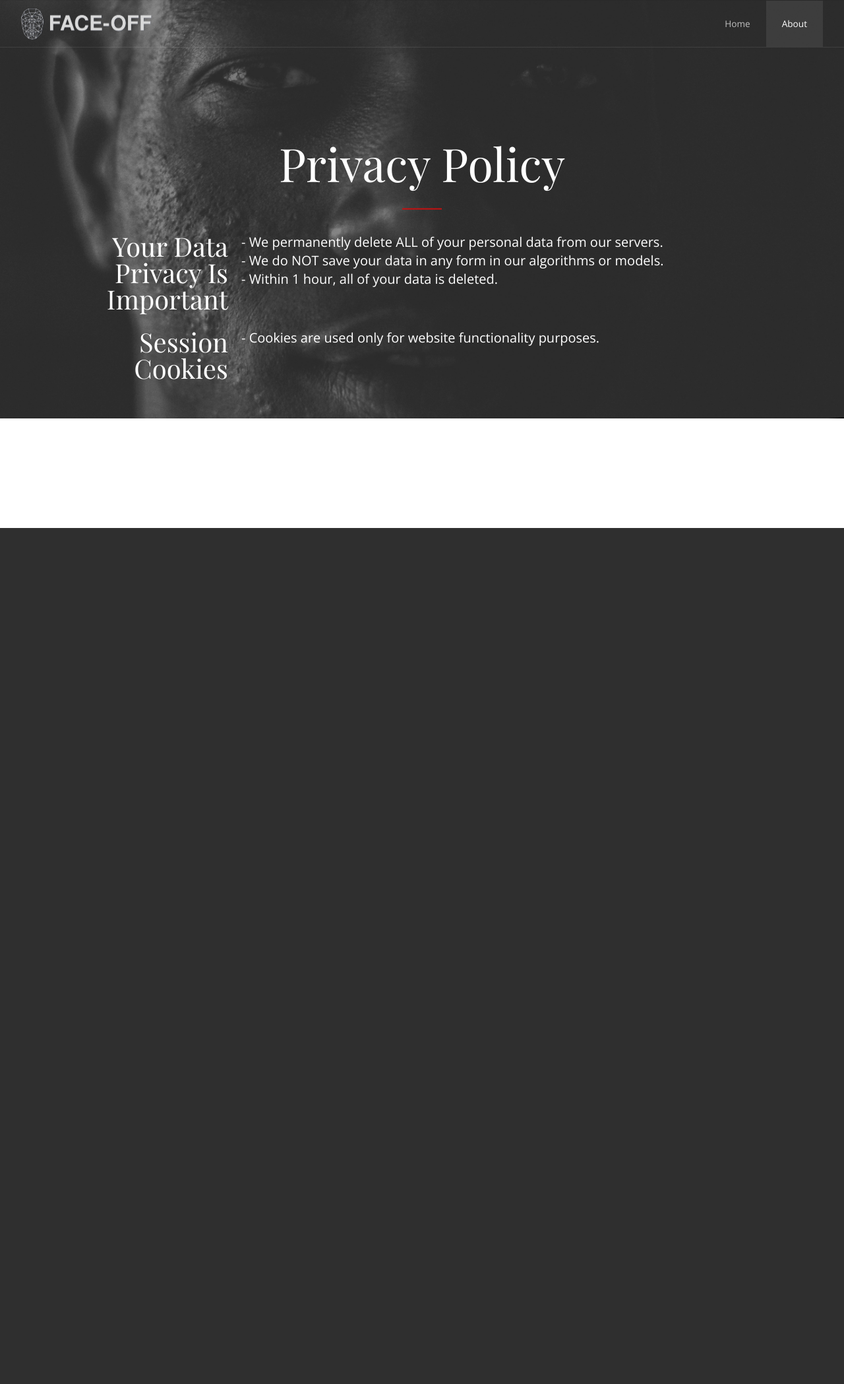
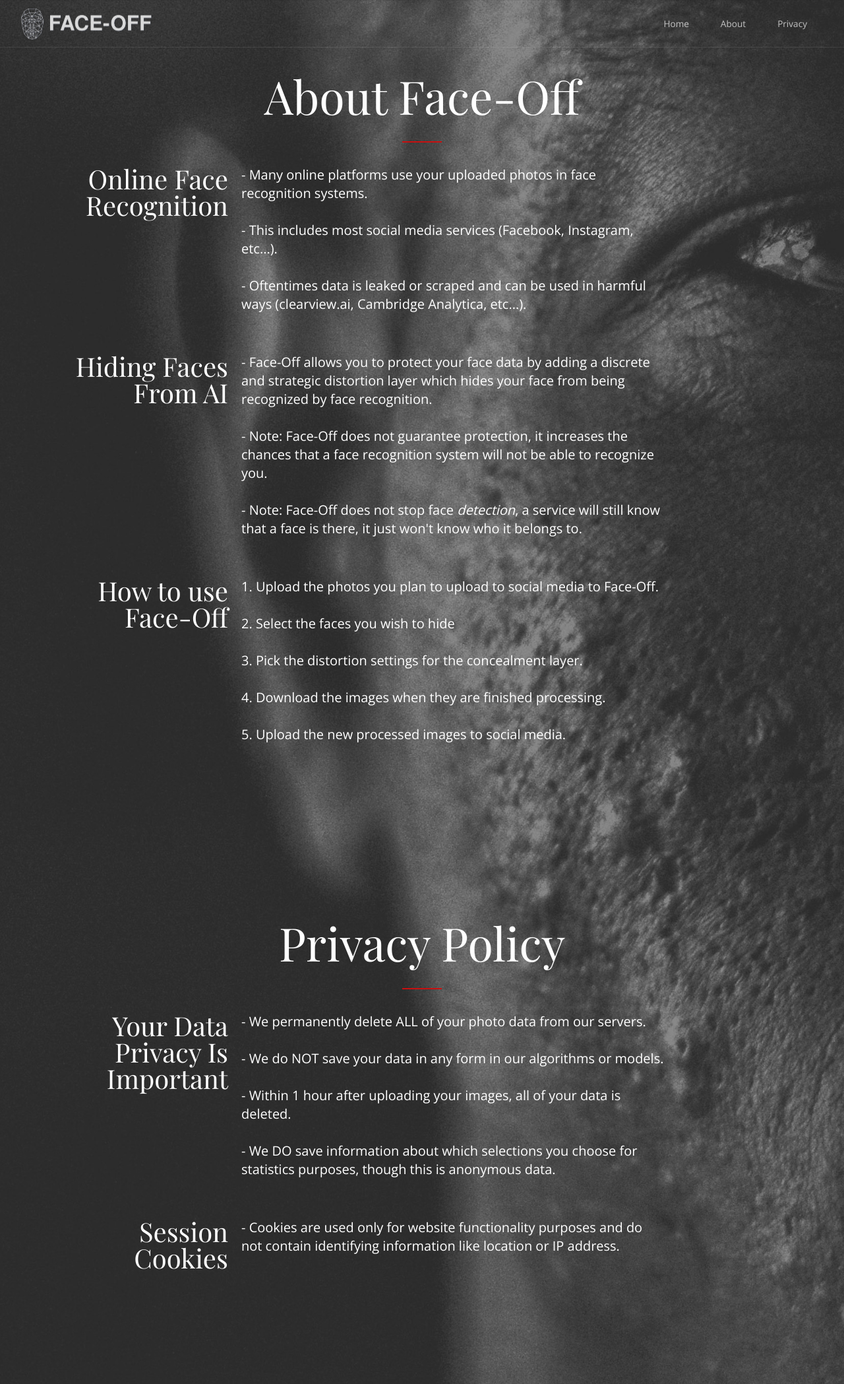
Before and after one commit to byron123t/faceoff, a Flask app: page /about in a window 1280 px wide. Shown: the whole page at 66% size. Before the commit the page ends 800 px from the top, so only its background shows below. Run offline with Flask 2, Linux system fonts and the light colour scheme; some libraries are stand-ins or nearby versions.

Commit message:
Fix UI issues and small exceptions

```diff
--- a/backend/Config.py
+++ b/backend/Config.py
@@ -1,5 +1,6 @@
 import os, cv2
 import numpy as np
+from redis import Redis, StrictRedis
 
 
 ROOT = os.path.abspath('./backend')
@@ -26,7 +27,7 @@ API_PEOPLE = ['barack', 'leo', 'matt', 'melania', 'morgan', 'taylor']
 PAIRS = {'barack': 'morgan', 'mark': 'bill', 'matt': 'bill', 'taylor': 'jenn',
          'melania': 'jenn', 'jenn': 'melania', 'bill': 'barack', 'morgan':
          'bill', 'leo': 'bill', 'meryl': 'jenn'}
-
+R = StrictRedis(host='localhost', port=6379, password='', decode_responses=True)
 
 def string_to_bool(arg):
     """Converts a string into a returned boolean."""
--- a/static/js/upload.js
+++ b/static/js/upload.js
@@ -6,8 +6,8 @@ $(document).ready(function(){
 
 $('#photo').live('change', (function(){
     var files = $(this)[0].files;
-    if(files.length > 500){
-        alert("you can select max 500 files.");
+    if(files.length > 50){
+        alert("you can select max 50 files.");
     }else{
         $('#file-counter').html(files.length + ' files selected');
     }
--- a/templates/about.html
+++ b/templates/about.html
@@ -1,5 +1,5 @@
 <!DOCTYPE html>
-<html lang="en-US" style="overflow: hidden">
+<html lang="en-US">
   <head>
     <meta charset="UTF-8">
     <meta name="viewport" content="width=device-width, initial-scale=1.0" />
@@ -17,7 +17,7 @@
     <link rel="shortcut icon" type="image/x-icon" href="{{ url_for('static', filename='img/shortcut.png') }}" />
   </head>
 
-  <body class="size-1140">
+  <body class="size-1140"  style="background-image: url({{ url_for('static', filename='img/header4-8.jpg') }}); background-size: cover;">
 
     <header role="banner" class="position-absolute">
       <nav class="background-transparent background-transparent-hightlight full-width sticky">
@@ -31,7 +31,8 @@
           <p class="nav-text"></p>
           <ul class="right chevron">
             <li><a href="/">Home</a></li>
-            <li><a href="/about">About</a></li>
+            <li><a href="/about#about">About</a></li>
+            <li><a href="/about#privacy">Privacy</a></li>
           </ul>
         </div>
       </nav>
@@ -40,8 +41,43 @@
     <main role="main">
       <header>
         <div class="s-12">
-              <img src="{{ url_for('static', filename='img/header4-8.jpg') }}" style="object-fit: cover;" alt="">
-              <section class="section content-center-vertical">
+          <section class="section" id="about">
+            <div class="line">
+              <h2 class="text-size-70 text-center text-white">About Face-Off</h2>
+              <hr class="break-small background-primary break-center">
+            </div>
+            <div class="line">
+              <div class="margin">
+                <div class="s-12 m-12 l-3">
+                  <p class="h1 text-size-40 margin-m-bottom-30 text-white text-line-height-1 text-right">Online Face Recognition</p>
+                </div>
+                <div class="s-12 m-12 l-7">
+                  <p class="text-size-20 margin-m-bottom-30 text-white"> - Many online platforms use your uploaded photos in face recognition systems.<br/><br/> - This includes most social media services (Facebook, Instagram, etc...). <br/><br/> - Oftentimes data is leaked or scraped and can be used in harmful ways (clearview.ai, Cambridge Analytica, etc...).</p>
+                </div>
+              </div>
+            </div>
+            <div class="line margin-top-bottom-60">
+              <div class="margin">
+                <div class="s-12 m-12 l-3">
+                  <p class="h1 text-size-40 margin-m-bottom-30 text-white text-line-height-1 text-right">Hiding Faces From AI</p>
+                </div>
+                <div class="s-12 m-12 l-7">
+                  <p class="text-size-20 text-white"> - Face-Off allows you to protect your face data by adding a discrete and strategic distortion layer which hides your face from being recognized by face recognition. <br/><br/> - Note: Face-Off does not guarantee protection, it increases the chances that a face recognition system will not be able to recognize you. <br/><br/> - Note: Face-Off does not stop face <i>detection</i>, a service will still know that a face is there, it just won't know who it belongs to.</p>
+                </div>
+              </div>
+            </div>
+            <div class="line margin-top-bottom-60">
+              <div class="margin">
+                <div class="s-12 m-12 l-3">
+                  <p class="h1 text-size-40 margin-m-bottom-30 text-white text-line-height-1 text-right">How to use Face-Off</p>
+                </div>
+                <div class="s-12 m-12 l-7">
+                  <p class="text-size-20 text-white"> 1. Upload the photos you plan to upload to social media to Face-Off.<br/><br/> 2. Select the faces you wish to hide <br/><br/> 3. Pick the distortion settings for the concealment layer.<br/><br/> 4. Download the images when they are finished processing. <br/><br/> 5. Upload the new processed images to social media.</p>
+                </div>
+              </div>
+            </div>
+          </section>
+          <section class="section" id="privacy">
             <div class="line">
               <h2 class="text-size-70 text-center text-white">Privacy Policy</h2>
               <hr class="break-small background-primary break-center">
@@ -52,23 +88,24 @@
                   <p class="h1 text-size-40 margin-m-bottom-30 text-white text-line-height-1 text-right">Your Data Privacy Is Important</p>
                 </div>
                 <div class="s-12 m-12 l-7">
-                      <p class="text-size-20 margin-m-bottom-30 text-white"> - We permanently delete ALL of your personal data from our servers.<br/> - We do NOT save your data in any form in our algorithms or models. <br/> - Within 1 hour, all of your data is deleted.</p>
+                  <p class="text-size-20 margin-m-bottom-30 text-white"> - We permanently delete ALL of your photo data from our servers.<br/><br/> - We do NOT save your data in any form in our algorithms or models. <br/><br/> - Within 1 hour after uploading your images, all of your data is deleted. <br/><br/> - We DO save information about which selections you choose for statistics purposes, though this is anonymous data.</p>
                 </div>
               </div>
             </div>
-                <div class="line margin-top-bottom-10">
+            <div class="line margin-top-bottom-60">
               <div class="margin">
                 <div class="s-12 m-12 l-3">
                   <p class="h1 text-size-40 margin-m-bottom-30 text-white text-line-height-1 text-right">Session Cookies</p>
                 </div>
                 <div class="s-12 m-12 l-7">
-                      <p class="text-size-20 margin-m-bottom-30 text-white"> - Cookies are used only for website functionality purposes.</p>
+                  <p class="text-size-20 margin-m-bottom-30 text-white"> - Cookies are used only for website functionality purposes and do not contain identifying information like location or IP address.</p>
                 </div>
               </div>
             </div>
           </section>
         </div>
       </header>
+    </main>
     <script type="text/javascript" src="{{ url_for('static', filename='js/responsee.js') }}"></script>
     <script type="text/javascript" src="{{ url_for('static', filename='owl-carousel/owl.carousel.js') }}"></script>
     <script type="text/javascript" src="{{ url_for('static', filename='js/template-scripts.js') }}"></script>
--- a/templates/download.html
+++ b/templates/download.html
@@ -31,7 +31,8 @@
           <p class="nav-text"></p>
           <ul class="right chevron">
             <li><a href="/">Home</a></li>
-            <li><a href="/about">About</a></li>
+            <li><a href="/about#about">About</a></li>
+            <li><a href="/about#privacy">Privacy</a></li>
           </ul>
         </div>
       </nav>
@@ -39,7 +40,7 @@
 
     <main role="main">
       <section class="section text-center">
-        <h2 class="text-size-50 text-center text-white">Please wait while Face-Off hides your face</h2>
+        <h2 class="text-size-50 text-center text-white">Please wait while Face-Off hides your face(s)</h2>
         <div class="s-12 m-10 l-8 text-center center">
           <p class="text-white margin-bottom-10 text-size-20">Your download will appear shortly...</p>
         </div>
--- a/templates/finish.html
+++ b/templates/finish.html
@@ -30,7 +30,8 @@
           <p class="nav-text"></p>
           <ul class="right chevron">
             <li><a href="/">Home</a></li>
-            <li><a href="/about">About</a></li>
+            <li><a href="/about#about">About</a></li>
+            <li><a href="/about#privacy">Privacy</a></li>
           </ul>
         </div>
       </nav>
@@ -55,7 +56,7 @@
             {{form2.doagain(hidden="true", id="doagain-input")}}
           </form>
           <button id="doagain-btn" class="button button-white-stroke s-12 margin-top-bottom-10 text-size-20">
-            Face-Off Again
+            Upload More
           </button>
         </div>
         <div class="s-12 m-10 l-8 text-center center margin-top-60">
--- a/templates/uploading.html
+++ b/templates/uploading.html
@@ -39,7 +39,7 @@
 
     <main role="main">
       <section class="section text-center">
-        <h2 class="text-size-50 text-center text-white">Please wait while Face-Off finds the faces in your uploaded files</h2>
+        <h2 class="text-size-50 text-center text-white">Face-Off is finding the faces in your photo(s)</h2>
         <form id="auto" enctype="multipart/form-data" action="" method="POST">
           {{form1.csrf_token}}
           {{form1.auto(hidden="true", id="auto-input")}}
```
Also changed, not shown: backend/CW.py (+2 -9 lines), backend/Utils.py (+25 -8 lines), faceoff.py (+65 -41 lines), static/js/pert.js (+7 -7 lines), templates/detect.html (+4 -3 lines), templates/index.html (+8 -5 lines), templates/pert.html (+10 -12 lines), static/img/shortcut.jpg (added). Lines whose indentation alone changed are shown as unchanged.
